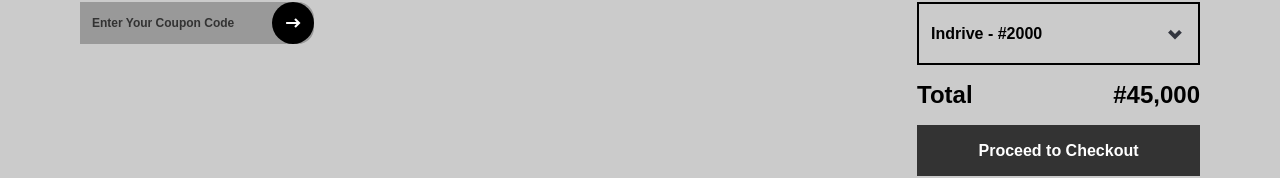
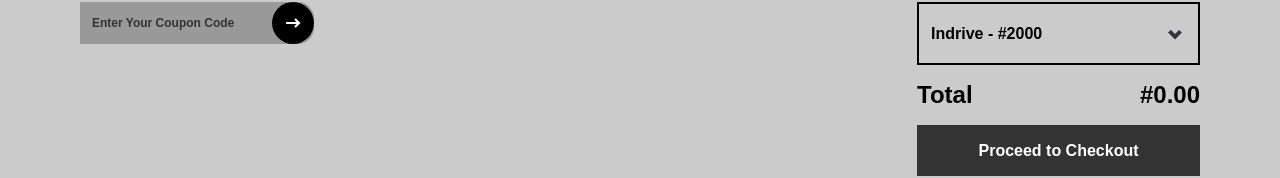
Before and after one commit to olanrewajuyusuf/Timbu-Cloud-Shop, a React (Create React App) app: page /cart in a window 1280 px wide. Shown: the part 496-674 px from the top of the page. Built offline with nearby package versions, Linux system fonts and the light colour scheme.

Commit message:
cart functionalities

```diff
--- a/src/components/CartDesktop.jsx
+++ b/src/components/CartDesktop.jsx
@@ -8,7 +8,7 @@ import { CartContext } from "../contexts/CartContext";
 import Header from "./Header";
 
 const CartDesktop = () => {
-  const { cart, removeFromCart } = useContext(CartContext);
+  const { cart, removeFromCart, increaseQuantity, decreaseQuantity, totalPrice } = useContext(CartContext);
 
   return (
     <div className="hidden md:block px-20 pt-14">
@@ -46,16 +46,16 @@ const CartDesktop = () => {
                 <td className='text-start'>#{item.price}</td>
                 <td className='text-start'>
                     <span className="flex justify-between items-center border border-[#999999] w-[70px] px-1">
-                      <span>2</span>
+                      <span>{item.quantity}</span>
                       <span>
-                        <img src={Expand_up} alt="arrow up" />
-                        <img src={Expand_down} alt="arrow down" />
+                        <img onClick={() => increaseQuantity(item.id)} src={Expand_up} alt="arrow up" />
+                        <img onClick={() => decreaseQuantity(item.id)} src={Expand_down} alt="arrow down" />
                       </span>
                     </span>
                 </td>
                 <td className='text-start'>
                   <div className="flex justify-between items-center w-full">
-                    <span>#24,000</span>
+                    <span>#{item.price * item.quantity.toFixed(2)}</span>
                     <img onClick={() => removeFromCart(item.id)} src={close} alt="close menu" />
                   </div>
                 </td>
@@ -83,7 +83,7 @@ const CartDesktop = () => {
                 </div>
                 <div className="flex justify-between items-center w-[283px] text-[24px]">
                     <span>Total</span>
-                    <span>#45,000</span>
+                    <span>#{totalPrice.toFixed(2)}</span>
                 </div>
                 <Link
                     className="bg-[#333333] hover:bg-[#555555] text-white w-[283px] h-[51px] flex justify-center items-center mt-3"
--- a/src/components/CartMobile.jsx
+++ b/src/components/CartMobile.jsx
@@ -8,7 +8,7 @@ import { CartContext } from "../contexts/CartContext";
 import Header from "./Header";
 
 const CartMobile = () => {
-  const { cart, removeFromCart } = useContext(CartContext);
+  const { cart, removeFromCart, increaseQuantity, decreaseQuantity, totalPrice } = useContext(CartContext);
 
   return (
     <div className="md:hidden">
@@ -35,13 +35,13 @@ const CartMobile = () => {
               <div className="flex justify-between items-center gap-5 pt-3">
                 <div className="flex justify-between items-center gap-5">
                   <span className="flex justify-between items-center border border-[#999999] w-[70px] px-1">
-                    <span>2</span>
+                    <span>{item.quantity}</span>
                     <span>
-                      <img src={Expand_up} alt="arrow up" />
-                      <img src={Expand_down} alt="arrow down" />
+                      <img onClick={() => increaseQuantity(item.id)} src={Expand_up} alt="arrow up" />
+                      <img onClick={() => decreaseQuantity(item.id)} src={Expand_down} alt="arrow down" />
                     </span>
                   </span>
-                  <span>#{item.price}</span>
+                  <span>#{item.price * item.quantity.toFixed(2)}</span>
                 </div>
                 <img onClick={() => removeFromCart(item.id)} src={close} alt="close menu" />
               </div>
@@ -64,7 +64,7 @@ const CartMobile = () => {
           </div>
           <div className="flex justify-between items-center w-[283px] text-[24px]">
             <span>Total</span>
-            <span>#45,000</span>
+            <span>#{totalPrice.toFixed(2)}</span>
           </div>
           <Link
             className="bg-[#333333] hover:bg-[#555555] text-white w-[220px] h-[51px] flex justify-center items-center rounded-[10px]"
--- a/src/contexts/CartContext.jsx
+++ b/src/contexts/CartContext.jsx
@@ -1,20 +1,58 @@
-import React, { createContext, useState } from 'react';
+import React, { createContext, useState, useMemo } from 'react';
 
+// Create a context for the cart
 export const CartContext = createContext();
 
 const CartProvider = ({ children }) => {
   const [cart, setCart] = useState([]);
 
   const addToCart = (product) => {
-    setCart([...cart, product]);
+    setCart((prevCart) => {
+      const existingProduct = prevCart.find((item) => item.id === product.id);
+      if (existingProduct) {
+        return prevCart.map((item) =>
+          item.id === product.id
+            ? { ...item, quantity: item.quantity + 1 }
+            : item
+        );
+      } else {
+        return [...prevCart, { ...product, quantity: 1 }];
+      }
+    });
   };
 
   const removeFromCart = (productId) => {
-    setCart(cart.filter((item) => item.id !== productId));
+    setCart((prevCart) => prevCart.filter((item) => item.id !== productId));
   };
 
+  const increaseQuantity = (productId) => {
+    setCart((prevCart) =>
+      prevCart.map((item) =>
+        item.id === productId
+          ? { ...item, quantity: item.quantity + 1 }
+          : item
+      )
+    );
+  };
+
+  const decreaseQuantity = (productId) => {
+    setCart((prevCart) =>
+      prevCart.map((item) =>
+        item.id === productId && item.quantity > 1
+          ? { ...item, quantity: item.quantity - 1 }
+          : item
+      )
+    );
+  };
+
+  const totalPrice = useMemo(() => {
+    return cart.reduce((total, item) => (total + 2000) + item.price * item.quantity, 0);
+  }, [cart]);
+
   return (
-    <CartContext.Provider value={{ cart, addToCart, removeFromCart }}>
+    <CartContext.Provider
+      value={{ cart, addToCart, removeFromCart, increaseQuantity, decreaseQuantity, totalPrice }}
+    >
       {children}
     </CartContext.Provider>
   );
```
